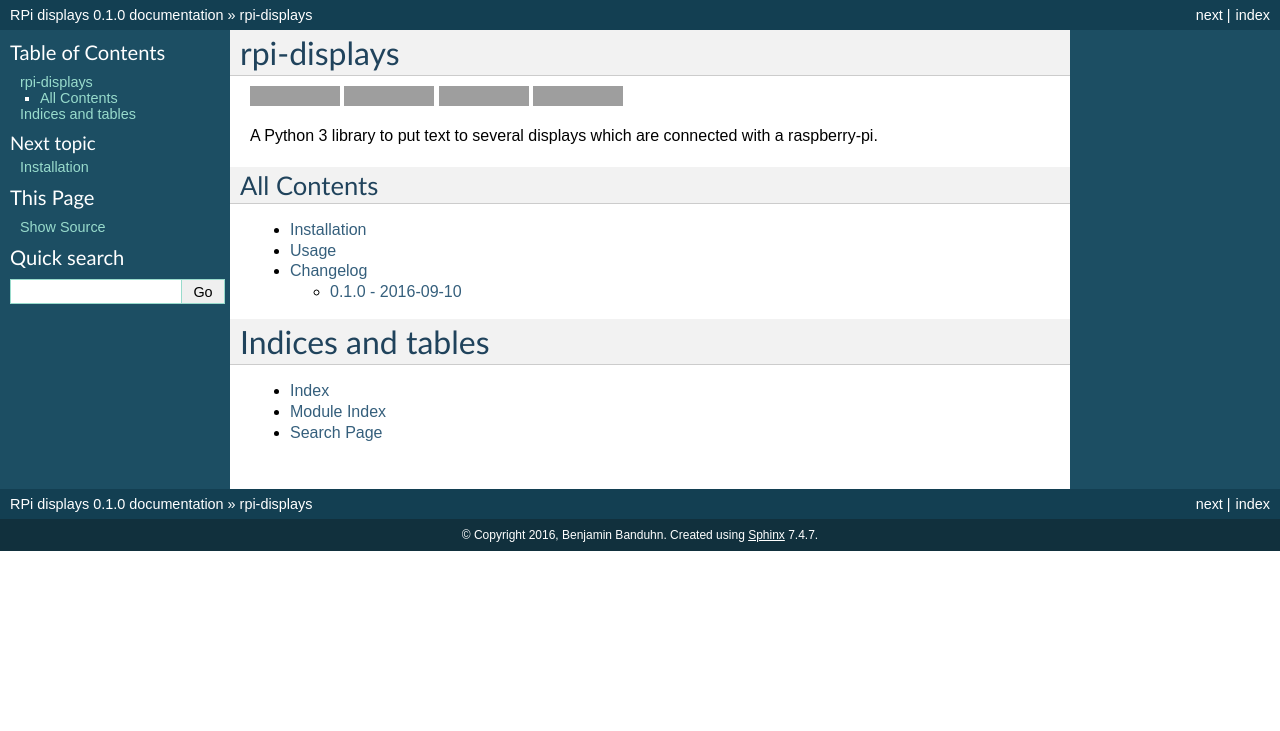
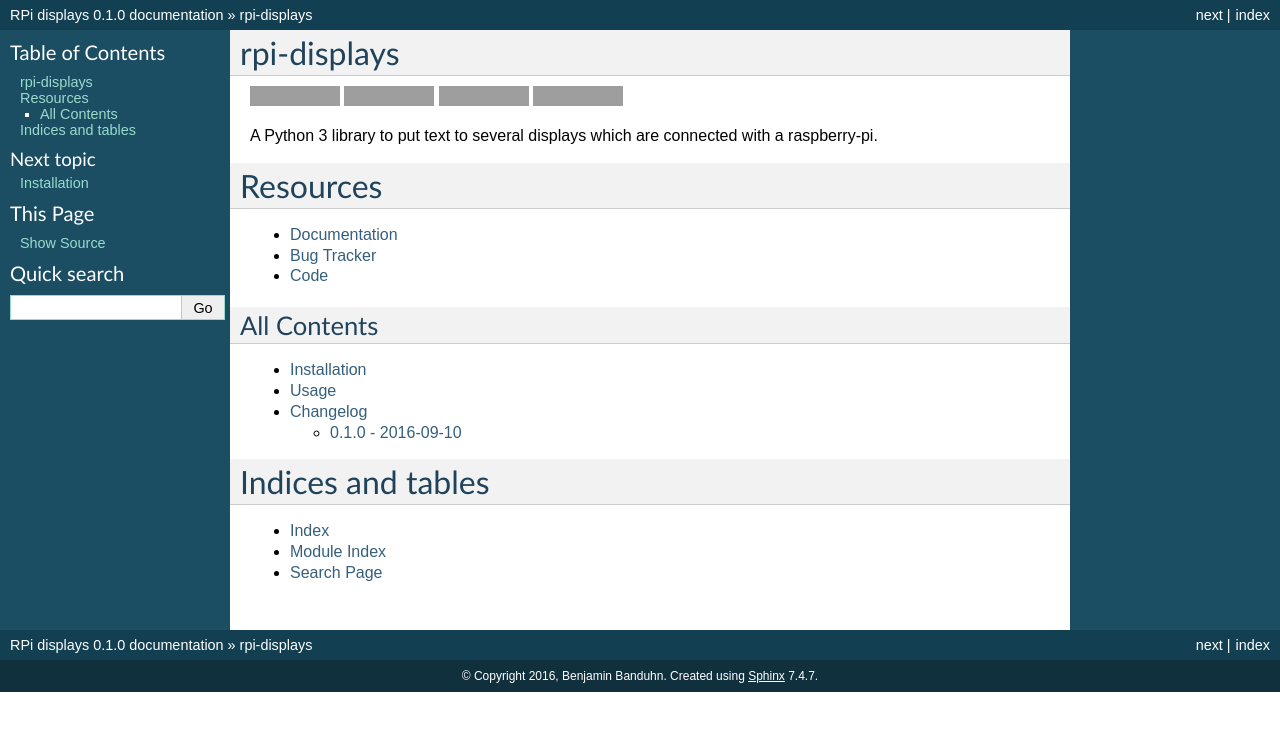
Before and after one commit to deluge/rpi-displays, a Sphinx documentation site: the page built from docs/index.rst, in a window 1280 px wide, cut to the strip 0-731 px from the top of the page. Built offline with Sphinx 7.4.7, drawn with Linux system fonts in a browser that asks for light colours; part of the change alters nothing that is shown; grey boxes are pictures that could not be loaded.

```diff
--- a/README.rst
+++ b/README.rst
@@ -1,5 +1,24 @@
-.. include:: docs/main.rst
+rpi-displays
+============
 
-.. include:: docs/installation.rst
+.. image:: https://badge.fury.io/py/rpi-displays.png
+    :target: http://badge.fury.io/py/rpi-displays
 
-.. include:: docs/usage.rst
+.. image:: https://travis-ci.org/moccu/rpi-displays.svg?branch=master
+    :target: https://travis-ci.org/moccu/rpi-displays
+
+.. image:: https://coveralls.io/repos/moccu/rpi-displays/badge.svg
+    :target: https://coveralls.io/r/moccu/rpi-displays
+
+.. image:: https://readthedocs.org/projects/rpi-displays/badge/?version=latest
+    :target: https://readthedocs.org/projects/rpi-displays/?badge=latest
+
+A Python 3 library to put text to several displays which are connected with a raspberry-pi.
+
+
+Resources
+=========
+
+* `Documentation <https://rpi-displays.readthedocs.org/>`_
+* `Bug Tracker <https://github.com/deluge/rpi-displays/issues>`_
+* `Code <https://github.com/deluge/rpi-displays/>`_
--- a/docs/index.rst
+++ b/docs/index.rst
@@ -1,4 +1,4 @@
-.. include:: main.rst
+.. include:: ../README.rst
 
 All Contents
 ------------
--- a/docs/main.rst
+++ /dev/null
@@ -1,16 +0,0 @@
-rpi-displays
-============
-
-.. image:: https://badge.fury.io/py/rpi-displays.png
-    :target: http://badge.fury.io/py/rpi-displays
-
-.. image:: https://travis-ci.org/moccu/rpi-displays.svg?branch=master
-    :target: https://travis-ci.org/moccu/rpi-displays
-
-.. image:: https://coveralls.io/repos/moccu/rpi-displays/badge.svg
-    :target: https://coveralls.io/r/moccu/rpi-displays
-
-.. image:: https://readthedocs.org/projects/rpi-displays/badge/?version=latest
-    :target: https://readthedocs.org/projects/rpi-displays/?badge=latest
-
-A Python 3 library to put text to several displays which are connected with a raspberry-pi.
```
Also changed, not shown: .travis.yml.
